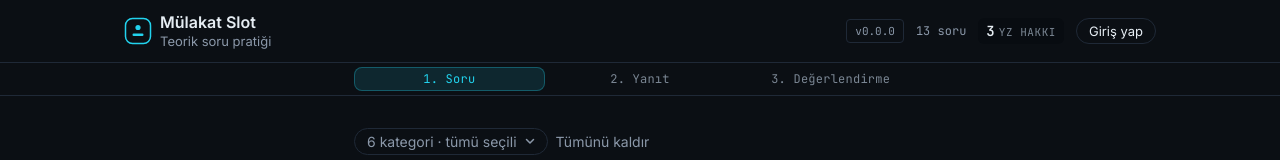
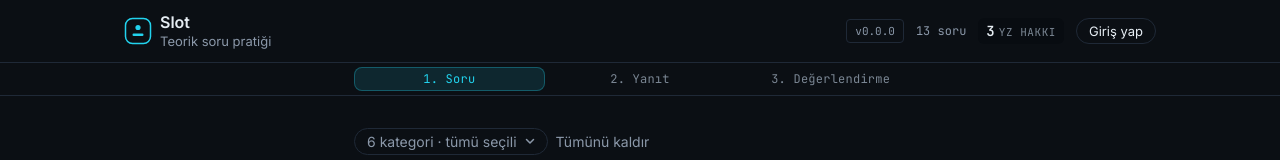
Before and after one commit to Metecode/interview-prep-slots, a React (Vite) app: page / in a window 1280 px wide. Shown: the top 160 px of the page. Built offline with nearby package versions, Linux system fonts and the light colour scheme; no server answers.

Commit message:
project rename

```diff
--- a/index.html
+++ b/index.html
@@ -4,7 +4,7 @@
     <meta charset="UTF-8" />
     <link rel="icon" type="image/svg+xml" href="/favicon.svg" />
     <meta name="viewport" content="width=device-width, initial-scale=1.0" />
-    <title>interview-prep-slots</title>
+    <title>Slot — Teorik soru pratiği</title>
   </head>
   <body>
     <div id="root"></div>
--- a/package.json
+++ b/package.json
@@ -1,5 +1,5 @@
 {
-  "name": "interview-prep-slots",
+  "name": "slot",
   "private": true,
   "version": "0.0.0",
   "license": "MIT",
--- a/src/components/TopBar.tsx
+++ b/src/components/TopBar.tsx
@@ -50,7 +50,7 @@ export function TopBar({ questionCount, quotaRemaining }: TopBarProps) {
         <div className={styles.brand}>
           <LogoMark />
           <div className={styles.brandText}>
-            <span className={styles.name}>Mülakat Slot</span>
+            <span className={styles.name}>Slot</span>
             <span className={styles.tagline}>Teorik soru pratiği</span>
           </div>
         </div>
```
Also changed, not shown: 2 other files (tests, documents, lock files or other folders).
